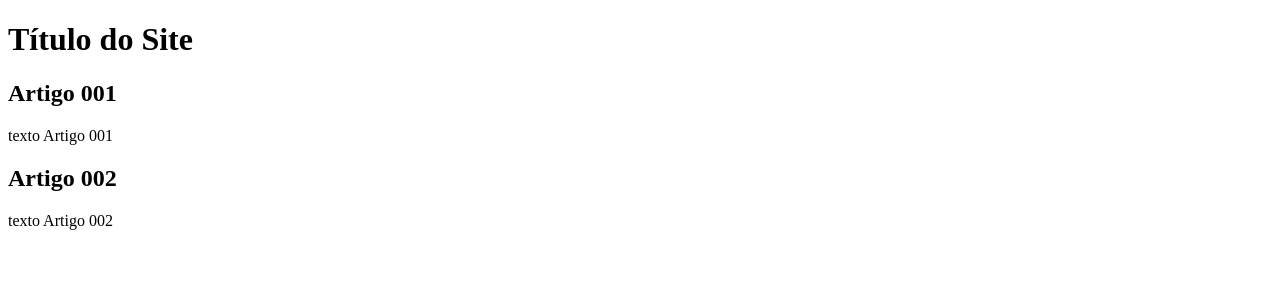
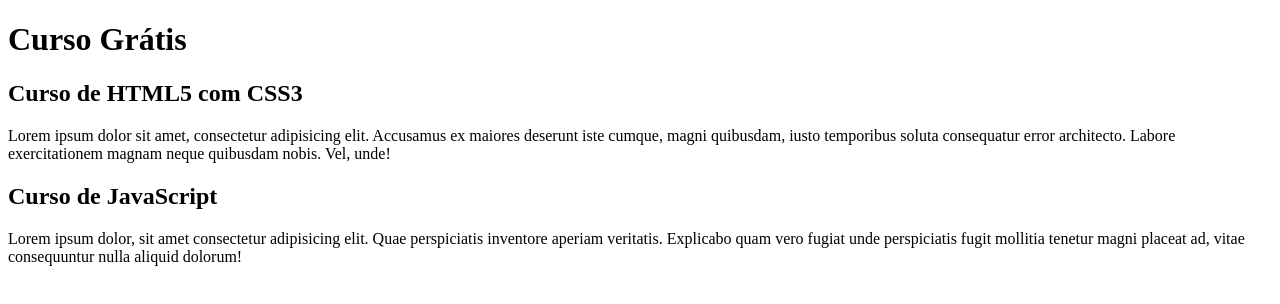
Before and after one commit to Drivieira88/projeto-site, a plain HTML site: page index.html in a window 1280 px wide. Drawn offline with Linux system fonts and the light colour scheme.

Commit message:
comecei a escr4ever o conteudo

```diff
--- a/index.html
+++ b/index.html
@@ -8,15 +8,15 @@
 <body>
     <main>
         <header>
-            <h1>Título do Site</h1>
+            <h1>Curso Grátis</h1>
         </header>
         <article>
-            <h2>Artigo 001</h2>
-            <p>texto Artigo 001</p>
+            <h2>Curso de HTML5 com CSS3</h2>
+            <p>Lorem ipsum dolor sit amet, consectetur adipisicing elit. Accusamus ex maiores deserunt iste cumque, magni quibusdam, iusto temporibus soluta consequatur error architecto. Labore exercitationem magnam neque quibusdam nobis. Vel, unde!</p>
         </article>
         <article>
-            <h2>Artigo 002</h2>
-            <p>texto Artigo 002</p>
+            <h2>Curso de JavaScript</h2>
+            <p>Lorem ipsum dolor, sit amet consectetur adipisicing elit. Quae perspiciatis inventore aperiam veritatis. Explicabo quam vero fugiat unde perspiciatis fugit mollitia tenetur magni placeat ad, vitae consequuntur nulla aliquid dolorum!</p>
         </article>
     </main>
 </body>
```
